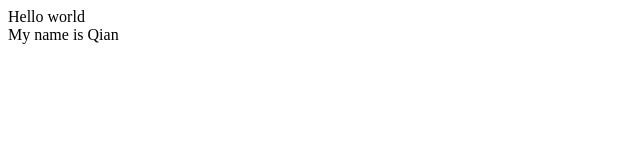
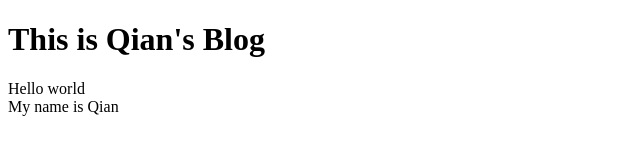
Before and after one commit to TechieQian/newff, a plain HTML site: page index.html in a window 1280 px wide. Shown: the whole page, without its empty margins (0-640 px from the left). Drawn offline with Linux system fonts and the light colour scheme.

Commit message:
adding header

```diff
--- a/index.html
+++ b/index.html
@@ -6,7 +6,9 @@
     <title>Document</title>
   </head>
   <body>
+    <h1>This is Qian's Blog</h1>
     <div>Hello world</div>
+
     <div>My name is Qian</div>
   </body>
 </html>
```
